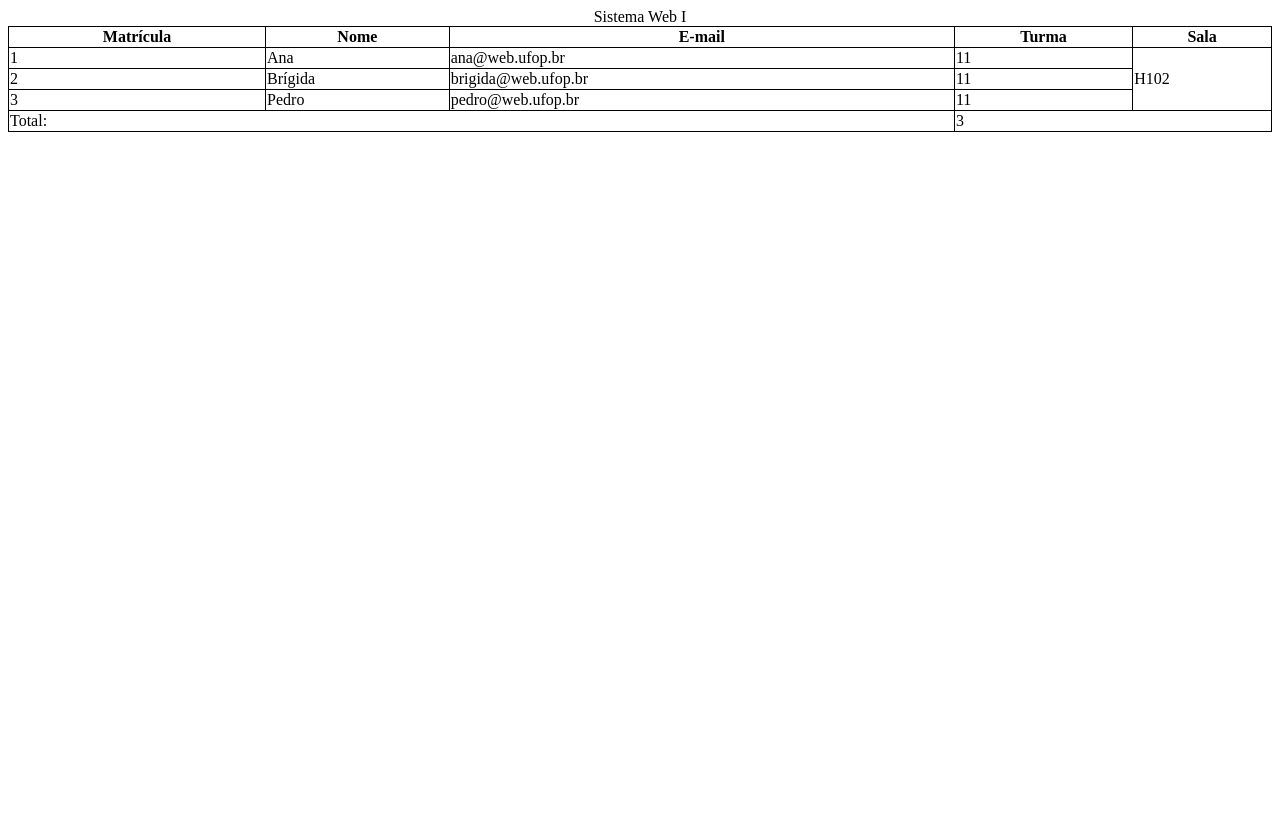
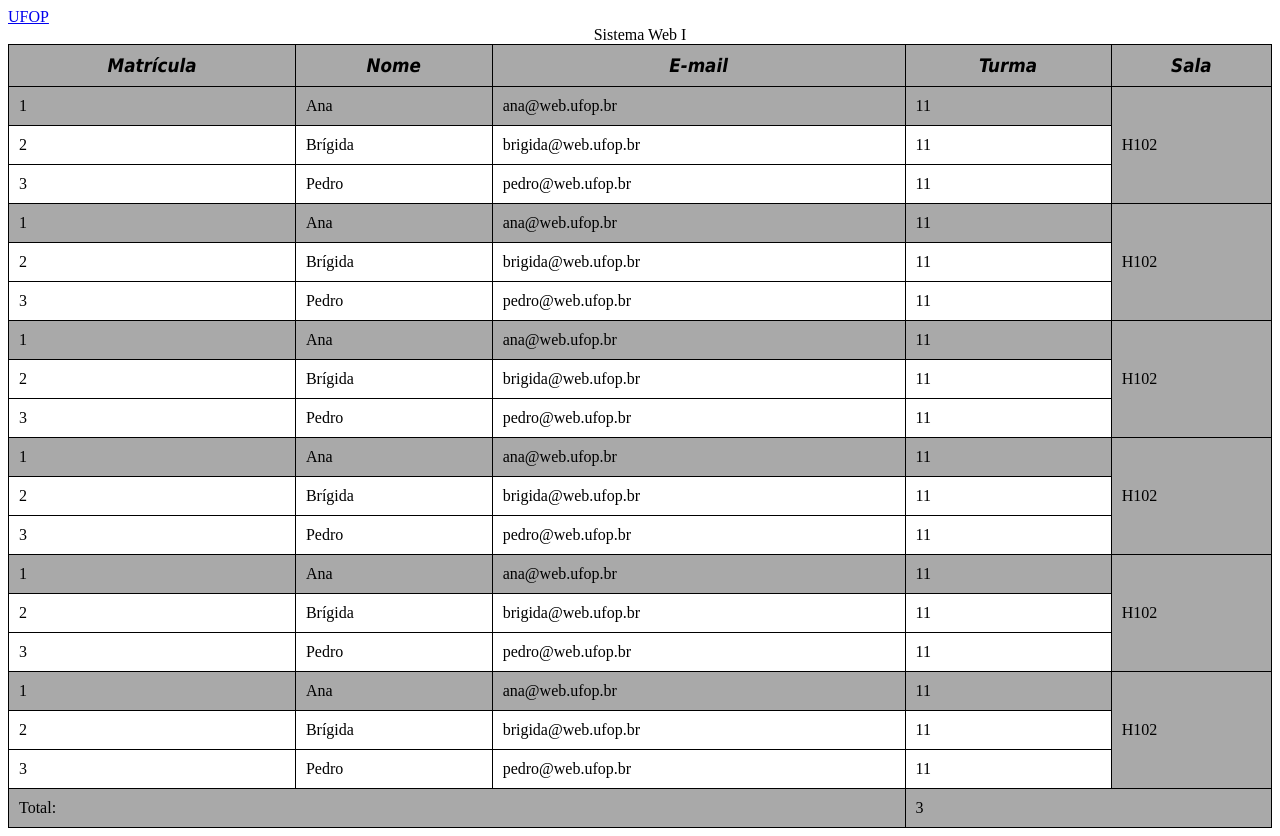
Before and after one commit to NatanaelEmilioC/AtividadesWeb, a PHP site: page /01-tabelas.html in a window 1280 px wide. Before the commit the page ends 132 px from the top, so only its background shows below. Run offline with PHP 8.4, Linux system fonts and the light colour scheme.

Commit message:
atualização css

```diff
--- a/002-CSS/01-tabelas.html
+++ b/002-CSS/01-tabelas.html
@@ -4,8 +4,14 @@
     <meta charset="UTF-8">
     <title>CSS - Tabelas</title>
     <link rel="stylesheet" href="tabela.css">
+    <link rel="stylesheet" href="links.css">
+
 </head>
 <body>
+
+<a href="www.ufop.br">UFOP</a>
+
+
 <table>
 
     <caption>Sistema Web I</caption>
@@ -43,6 +49,112 @@
         <td>11</td>
     </tr>
 
+    <tr>
+        <td>1</td>
+        <td>Ana</td>
+        <td>ana@web.ufop.br</td>
+        <td>11</td>
+        <td rowspan="3">H102</td>
+    </tr>
+
+    <tr>
+        <td>2</td>
+        <td>Brígida</td>
+        <td>brigida@web.ufop.br</td>
+        <td>11</td>
+    </tr>
+
+    <tr>
+        <td>3</td>
+        <td>Pedro</td>
+        <td>pedro@web.ufop.br</td>
+        <td>11</td>
+    </tr>  <tr>
+        <td>1</td>
+        <td>Ana</td>
+        <td>ana@web.ufop.br</td>
+        <td>11</td>
+        <td rowspan="3">H102</td>
+    </tr>
+
+    <tr>
+        <td>2</td>
+        <td>Brígida</td>
+        <td>brigida@web.ufop.br</td>
+        <td>11</td>
+    </tr>
+
+    <tr>
+        <td>3</td>
+        <td>Pedro</td>
+        <td>pedro@web.ufop.br</td>
+        <td>11</td>
+    </tr>
+
+    <tr>
+        <td>1</td>
+        <td>Ana</td>
+        <td>ana@web.ufop.br</td>
+        <td>11</td>
+        <td rowspan="3">H102</td>
+    </tr>
+
+    <tr>
+        <td>2</td>
+        <td>Brígida</td>
+        <td>brigida@web.ufop.br</td>
+        <td>11</td>
+    </tr>
+
+    <tr>
+        <td>3</td>
+        <td>Pedro</td>
+        <td>pedro@web.ufop.br</td>
+        <td>11</td>
+    </tr>  <tr>
+        <td>1</td>
+        <td>Ana</td>
+        <td>ana@web.ufop.br</td>
+        <td>11</td>
+        <td rowspan="3">H102</td>
+    </tr>
+
+    <tr>
+        <td>2</td>
+        <td>Brígida</td>
+        <td>brigida@web.ufop.br</td>
+        <td>11</td>
+    </tr>
+
+    <tr>
+        <td>3</td>
+        <td>Pedro</td>
+        <td>pedro@web.ufop.br</td>
+        <td>11</td>
+    </tr>
+
+    <tr>
+        <td>1</td>
+        <td>Ana</td>
+        <td>ana@web.ufop.br</td>
+        <td>11</td>
+        <td rowspan="3">H102</td>
+    </tr>
+
+    <tr>
+        <td>2</td>
+        <td>Brígida</td>
+        <td>brigida@web.ufop.br</td>
+        <td>11</td>
+    </tr>
+
+    <tr>
+        <td>3</td>
+        <td>Pedro</td>
+        <td>pedro@web.ufop.br</td>
+        <td>11</td>
+    </tr>
+
     </tbody>
 
     <tfoot>
--- a/002-CSS/tabela.css
+++ b/002-CSS/tabela.css
@@ -1,9 +1,41 @@
 /*Definições para tabelas*/
-table{
+table {
 width: 100%
 }
 
-table, th, td{
+table, th, td {
 border: 1px solid black;
 border-collapse: collapse;
 }
+
+th, td {
+padding: 10px;
+}
+
+tbody tr:hover {
+background-color: #c6c6c6;
+}
+
+thead tr:hover {
+background-color: blue;
+}
+
+tfoot tr:hover {
+background-color: green;
+}
+
+td:hover{
+font-size: 12pt;
+font-family: arial;
+color: white;}
+
+tr:nth-child(3n+1){
+background-color: #a9a9a9;
+}
+
+th {
+font-size: 14pt;
+font-family: tahoma;
+font-style: italic;
+background-color: inherit;
+}
```
